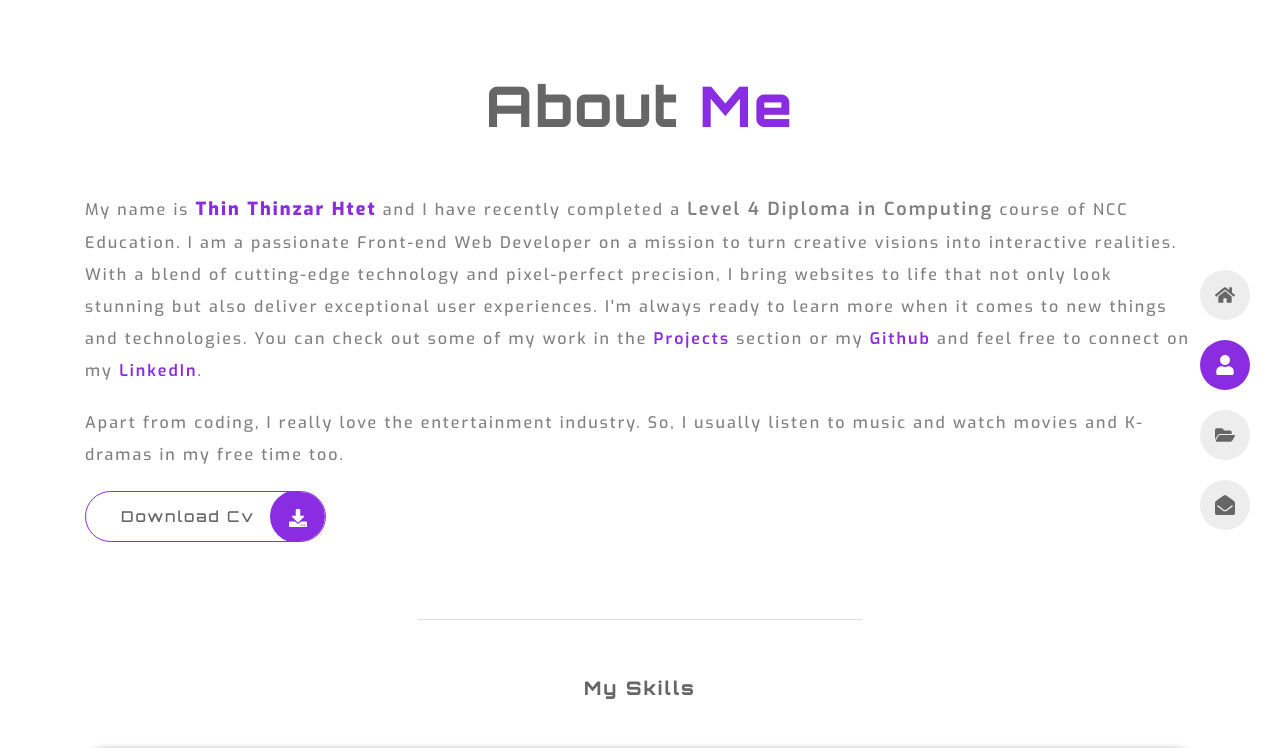
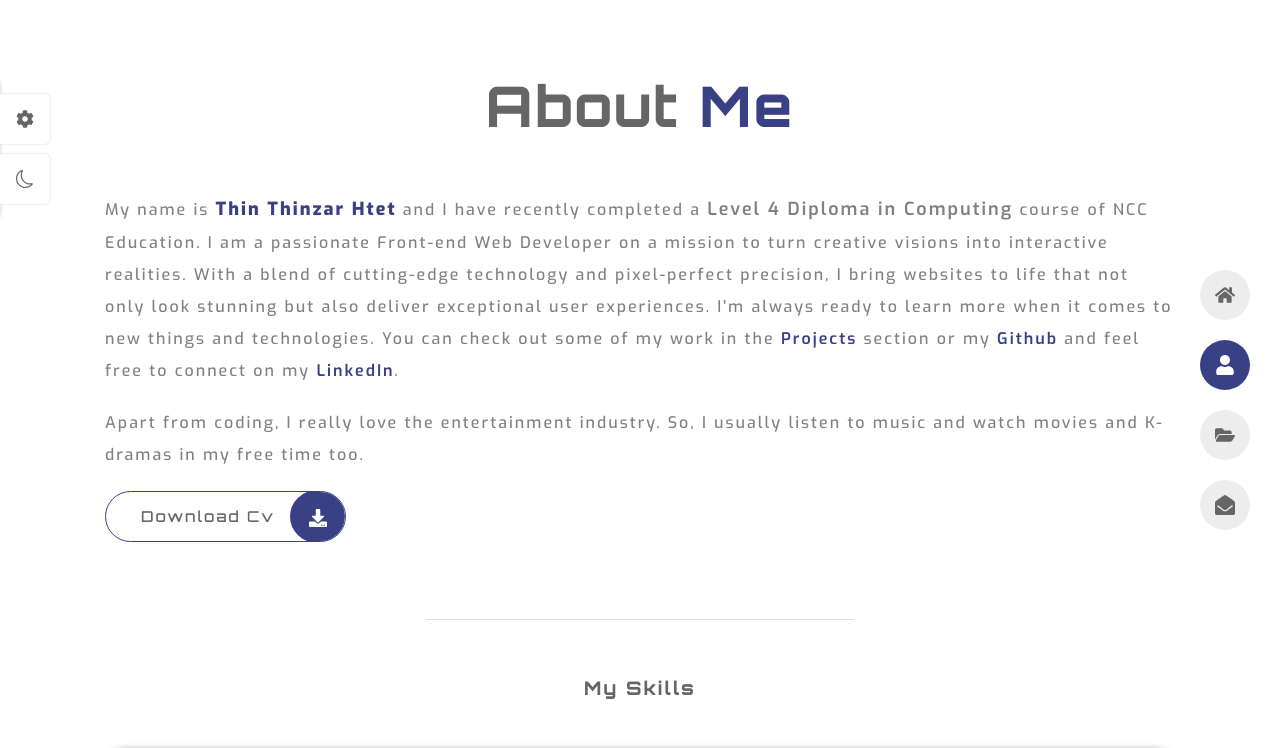
Before and after one commit to ThinThinzarHtet/MyPortfolio, a React (Vite) app: page /about in a window 1280 px wide. Shown: the top 748 px of the page. Built offline with nearby package versions, Linux system fonts and the light colour scheme.

Commit message:
theme switcher function

```diff
--- a/src/App.css
+++ b/src/App.css
@@ -48,6 +48,15 @@
   --weight-600: 600;
   --weight-700: 700;
   --weight-800: 800;
+}
+
+/* DARK THEME */
+.dark-theme {
+  --title-color: hsl(0, 0%, 100%);
+  --text-color: hsl(0, 0%, 80%);
+  --body-color: hsl(0, 0%, 7%);
+  --container-color: hsl(0, 1%, 17%);
+  --border-color: hsl(0, 0%, 15%);
 }
 
 /* BASE */
--- a/src/App.jsx
+++ b/src/App.jsx
@@ -6,11 +6,12 @@
 import Contact from "./pages/contact/Contact";
 import Project from "./pages/project/Project";
 import About from "./pages/about/About";
-
+import Themes from "./components/base/Themes";
 function App() {
   return (
     <BrowserRouter>
       <Navbar />
+      <Themes />
       <Routes>
         <Route index element={<Home />} />
         <Route path="about" element={<About />} />
--- /dev/null
+++ b/src/components/base/ThemeItem.jsx
@@ -0,0 +1,14 @@
+import React from "react";
+
+const ThemeItem = ({ color, img, changeColor, shadow }) => {
+  return (
+    <img
+      src={img}
+      alt="theme img"
+      className="theme__img"
+      onClick={() => changeColor({ color, shadow })}
+    />
+  );
+};
+
+export default ThemeItem;
--- /dev/null
+++ b/src/components/base/Themes.jsx
@@ -0,0 +1,95 @@
+import React, { useEffect, useState } from "react";
+import { themes } from "../../data";
+import { FaCog } from "react-icons/fa";
+
+import ThemeItem from "./ThemeItem.jsx";
+import { BsSun, BsMoon } from "react-icons/bs";
+
+import "./themes.css";
+
+const getStorageColor = () => {
+  let color = {
+    color: "hsl(234, 40%, 37%)",
+    shadow: "hsla(234,40%,37%,0.87)",
+  };
+  if (localStorage.getItem("color")) {
+    color = JSON.parse(localStorage.getItem("color"));
+  }
+
+  return color;
+};
+
+const getStorageTheme = () => {
+  let theme = "light-theme";
+  if (localStorage.getItem("theme")) {
+    theme = localStorage.getItem("theme");
+  }
+  return theme;
+};
+const Themes = () => {
+  const [showSwitcher, setShowSwitcher] = useState(false);
+  const [color, setColor] = useState(getStorageColor());
+  const [theme, setTheme] = useState(getStorageTheme());
+
+  const changeColor = (color) => {
+    setColor(color);
+  };
+
+  const toggleTheme = () => {
+    if (theme === "light-theme") {
+      setTheme("dark-theme");
+    } else {
+      setTheme("light-theme");
+    }
+  };
+
+  useEffect(() => {
+    document.documentElement.style.setProperty("--first-color", color.color);
+    document.documentElement.style.setProperty(
+      "--shadow-first-color",
+      color.shadow
+    );
+    localStorage.setItem("color", JSON.stringify(color));
+  }, [color]);
+
+  useEffect(() => {
+    document.documentElement.className = theme;
+    localStorage.setItem("theme", theme);
+  }, [theme]);
+
+  return (
+    <div>
+      <div
+        className={`${showSwitcher ? "show__switcher" : ""} style__switcher`}
+      >
+        <div
+          className="style__switcher-toggler"
+          onClick={() => setShowSwitcher(!showSwitcher)}
+        >
+          <FaCog />
+        </div>
+
+        <div className="theme__toggler" onClick={toggleTheme}>
+          {theme === "light-theme" ? <BsMoon /> : <BsSun />}
+        </div>
+        <h3 className="style__switcher-title">Style Switcher</h3>
+        <div className="style__switcher-items">
+          {themes.map((theme, index) => {
+            return (
+              <ThemeItem key={index} {...theme} changeColor={changeColor} />
+            );
+          })}
+        </div>
+
+        <div
+          className="style__switcher-close"
+          onClick={() => setShowSwitcher(!showSwitcher)}
+        >
+          &times;
+        </div>
+      </div>
+    </div>
+  );
+};
+
+export default Themes;
--- /dev/null
+++ b/src/components/base/themes.css
@@ -0,0 +1,85 @@
+.style__switcher {
+  position: fixed;
+  left: 0;
+  top: 10%;
+  background-color: var(--text-white);
+  width: 220px;
+  padding: 15px;
+  box-shadow: 0 0 4px hsl(0, 0%, 80%);
+  z-index: 10;
+  transform: translateX(-100%);
+  transition: all 0.3s ease;
+}
+
+.show__switcher {
+  transform: translateX(0);
+}
+
+.style__switcher,
+.style__switcher-toggler,
+.theme__toggler {
+  border-radius: 0 5px 5px 0;
+}
+
+.style__switcher-items {
+  display: grid;
+  grid-template-columns: repeat(5, 1fr);
+  column-gap: 4px;
+  row-gap: 8px;
+}
+
+.style__switcher-title,
+.style__switcher-toggler,
+.theme__toggler,
+.style__switcher-close {
+  color: hsl(0, 0%, 40%);
+}
+
+.style__switcher-title {
+  font-size: var(--small-font-size);
+  font-weight: var(--weight-600);
+  border-bottom: 1px solid hsl(0, 0%, 87%);
+  padding-bottom: 5px;
+  margin-bottom: 15px;
+}
+
+.theme__img {
+  width: 30px;
+  cursor: pointer;
+}
+
+.style__switcher-toggler,
+.theme__toggler {
+  position: absolute;
+  left: 100%;
+  background-color: var(--text-white);
+  height: 50px;
+  width: 50px;
+  font-size: var(--large-font-size);
+  cursor: pointer;
+  display: grid;
+  place-items: center;
+  box-shadow: 0 0 2px hsl(0, 0%, 80%);
+  transition: all 0.3s ease;
+}
+
+.show__switcher .style__switcher-toggler,
+.show__switcher .theme__toggler {
+  left: -100%;
+}
+
+.style__switcher-toggler {
+  top: 10%;
+}
+
+.theme__toggler {
+  bottom: 10%;
+}
+
+.style__switcher-close {
+  cursor: pointer;
+  font-size: var(--h2-font-size);
+  position: absolute;
+  top: 2%;
+  right: 15px;
+}
--- a/src/components/navbar.css
+++ b/src/components/navbar.css
@@ -7,11 +7,11 @@
   padding: 60px 30px;
   /* transition: all 0.5s cubic-bezier(0.77, 0.2, 0.05, 1); */
   transition: all 0.5s cubic-bezier(1, 1, 1, 1);
+  z-index: 50;
 }
 
 .show-menu {
   left: 0;
-  z-index: 2;
 }
 .nav__link {
   display: flex;
@@ -19,6 +19,10 @@
   column-gap: 24px;
   border-bottom: 1px solid var(--border-color);
   padding-block: 14px;
+}
+
+.dark-theme .nav__link {
+  border-color: hsl(0, 0%, 20%);
 }
 
 .nav__icon,
@@ -53,7 +57,7 @@
   background-color: var(--container-color);
   border-radius: 5px;
   padding: 12px 10px;
-  z-index: 2;
+  z-index: 50;
 }
 
 .nav__toggle span {
@@ -81,6 +85,7 @@
     inset-block: 0;
     display: flex;
     align-items: center;
+    z-index: 50;
   }
 
   .nav__item {
--- a/src/data.jsx
+++ b/src/data.jsx
@@ -271,59 +271,69 @@
     id: 1,
     img: Theme1,
     color: "hsl(252, 35%, 51%)",
+    shadow: "hsla(252, 35%, 51%,0.877)",
   },
 
   {
     id: 2,
     img: Theme2,
     color: "hsl(4, 93%, 54%)",
+    shadow: "hsla(4, 93%, 54%, 0.877)",
   },
 
   {
     id: 3,
     img: Theme3,
     color: "hsl(271, 76%, 53%)",
+    shadow: "hsla(271, 76%, 53%, 0.877)",
   },
 
   {
     id: 4,
     img: Theme4,
-    color: "hsl(225, 73%, 57%)",
+    color: "hsl(234, 40%, 37%)",
+    shadow: "hsla(234,40%,37%,0.87)",
   },
 
   {
     id: 5,
     img: Theme5,
     color: "hsl(43, 74%, 49%)",
+    shadow: "hsla(43, 74%, 49%,0.877)",
   },
 
   {
     id: 6,
     img: Theme6,
     color: "hsl(339, 81%, 66%)",
+    shadow: "hsla(339, 81%, 66%,0.877)",
   },
 
   {
     id: 7,
     img: Theme7,
     color: "hsl(80, 61%, 50%)",
+    shadow: "hsla(80, 61%, 50%,0.877)",
   },
 
   {
     id: 8,
     img: Theme8,
     color: "hsl(19, 96%, 52%)",
+    shadow: "hsl(19, 96%, 52%,0.877)",
   },
 
   {
     id: 9,
     img: Theme9,
     color: "hsl(88, 65%, 43%)",
+    shadow: "hsl(88, 65%, 43%,0.877)",
   },
 
   {
     id: 10,
     img: Theme10,
     color: "hsl(42, 100%, 50%)",
+    shadow: "hsl(42, 100%, 50%,0.877)",
   },
 ];
--- a/src/index.css
+++ b/src/index.css
@@ -0,0 +1,5 @@
+@media screen and (max-width: 1400px) {
+  .container {
+    max-width: calc(100% - 180px);
+  }
+}
--- a/src/pages/about/about.css
+++ b/src/pages/about/about.css
@@ -54,7 +54,6 @@
 }
 
 /* skills css */
-
 .subtitle__center {
   text-align: center;
   margin-bottom: 50px;
@@ -64,9 +63,9 @@
 .skills__container {
   grid-template-columns: repeat(4, 1fr);
   row-gap: 40px;
-  border: 1px solid var(--text-white);
+
   padding: 20px;
-  background-color: var(--text-white);
+
   box-shadow: 0px 3px 10px var(--black);
   border-radius: 20px;
 }
@@ -80,8 +79,8 @@
   justify-content: center;
   align-items: center;
   background-color: var(--container-color);
-  /* box-shadow: 0px 3px 10px var(--first-color); */
-  box-shadow: 0 8px 0 0px var(--shadow-purple);
+
+  box-shadow: 0 8px 0 0px var(--shadow-first-color);
   color: var(--first-color);
   font-weight: var(--weight-800);
 }
--- a/src/pages/contact/Contact.jsx
+++ b/src/pages/contact/Contact.jsx
@@ -41,7 +41,7 @@
 
       <div className="contact__container container grid">
         <div className="contact__data">
-          <h3 className="contact__title">Don't be Shy!</h3>
+          <h3 className="contact__title">Let&apos;s Connect!</h3>
           <p className="contact__description">
             Feel free to get in touch with me. I'm always open to discussing new
             projects, creative ideas or opportunities to be part of your
--- a/src/pages/project/project.css
+++ b/src/pages/project/project.css
@@ -109,7 +109,7 @@
   display: flex;
   justify-content: center;
   align-items: center;
-  border: 1px solid purple;
+  border: 1px solid var(--first-color);
   padding: 10px 3px;
   font-size: var(--tiny-font-size);
   border-radius: 6px;
@@ -145,13 +145,13 @@
 }
 
 .project__view-btn button {
-  border: 1px solid var(--border-color);
+  border: 1px solid var(--first-color);
   background-color: var(--container-color);
   padding: 15px;
   border-radius: 10px;
   align-items: center;
   background-color: var(--container-color);
-  box-shadow: 0 8px 0 0px var(--shadow-purple);
+  box-shadow: 0 8px 0 0px var(--shadow-first-color);
 
   font-weight: var(--weight-600);
 }
```
